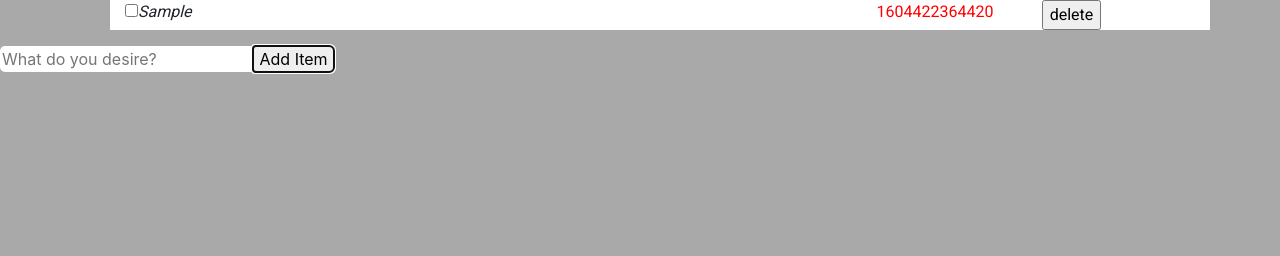
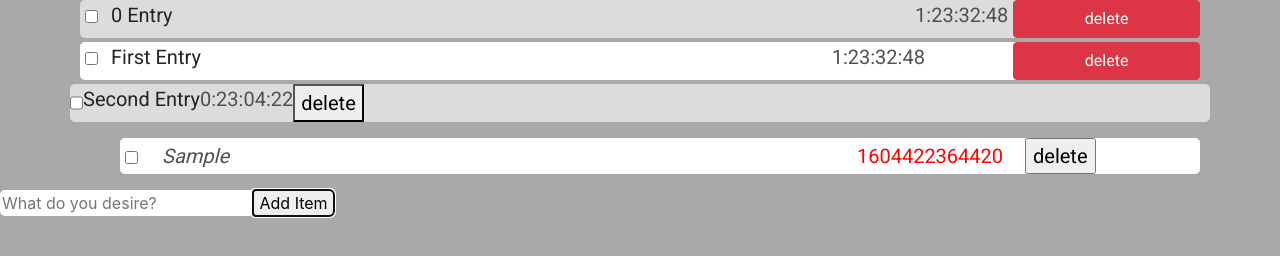
Before and after one commit to jamesmonks/BulletJournal, a plain HTML site: page BulletJournal.html in a window 1280 px wide. Both pictures are taken after typing "Sample" into the empty fields and a click on the button "Add Item". Drawn offline with nearby package versions, Linux system fonts and the light colour scheme.

Commit message:
Created Bootstrap HTML Skeleton

```diff
--- a/BulletJournal.css
+++ b/BulletJournal.css
@@ -6,6 +6,13 @@ li {
     display: flex;
     font-family: 'Roboto', sans-serif;
     list-style-type: none;
+}
+
+li {
+    vertical-align: middle;
+    align-content: center;
+    font-size: 1.25em;
+    border-radius: 5px;
 }
 
 li.zero {
@@ -26,10 +33,10 @@ li input[type="button"] {
 
 input[type="checkbox"] {
     animation-duration: 500ms;
+    vertical-align: middle;
 }
 
 input[type="checkbox"]:checked {
-    display: inline-block;
     transform: rotate(360deg);
     transition: cubic-bezier(0.755, 0.05, 0.855, 0.06);
     transition-duration: 500ms;
@@ -68,3 +75,7 @@ button#submit {
 .entry {
     font-style: italic;
 }
+
+span.entry_text {
+    margin-left: 1em;
+}
--- a/BulletJournal.html
+++ b/BulletJournal.html
@@ -19,6 +19,33 @@
 
 </head>
 <body>
+
+
+    <ul id="notBulletList" class="container">
+        <li id="li_0" class="form-row one mb-1">
+            <div class="col-12 col-md-8">
+                <input type="checkbox" class="mr-2"/>
+                <label for="li_0">0 Entry</label>
+            </div>
+            <span class="col-3 offset-6 col-md-2 offset-md-0 text-right">1:23:32:48</span>
+            <button type="button" class="btn btn-danger col-3 col-md-2 pull-right" onclick="delete2(event)">delete</button>
+        </li>
+        <li id="li_1" class="form-row zero mb-1">
+            <div class="col-8">
+                <input type="checkbox" class="mr-2"/>
+                <label for="li_1">First Entry</label>
+            </div>
+            <span class="col-2">1:23:32:48</span>
+            <button type="button" class="btn btn-danger col-2" onclick="delete2(event)">delete</button>
+        </li>
+        <li id="li_2" class="row one">
+                <input type="checkbox" />
+                <label for="li_2">Second Entry</label>
+                <span>0:23:04:22</span>
+                <button>delete</button>
+    </ul>
+
+
     <div class="container">
         <ul id="bulletList">
 
--- a/BulletJournal.js
+++ b/BulletJournal.js
@@ -28,9 +28,10 @@ function addBullet(event) {
 
     //div_entry
     let tf = $("#bullet");
-    let div_entry = $("<DIV>").attr({ class: "col-12 col-md-8 entry" }).append(tf.val());
+    let txt_span = $("<SPAN>").attr({ class: "entry_text"}).append(tf.val());
+    let div_entry = $("<DIV>").attr({ class: "col-12 col-md-8 entry" }).append(txt_span);
     tf.val("");
-    let chk = $("<input>").attr({ type: "checkbox" });
+    let chk = $("<input>").attr({ type: "checkbox", class: "form-check-input" });
     chk.on("click", showMe);
     $(div_entry).prepend(chk);
 
@@ -38,7 +39,7 @@ function addBullet(event) {
     let div_stamp = $("<DIV>").attr({ class: "col-2 timestamp" }).append(startTime);
 
     //div_btn
-    let div_btn = $("<div>").attr({ class: "col-1 align-self-end" });
+    let div_btn = $("<div>").attr({ class: "col-1 align-self-end w-100" });
     let btn = $("<input>").attr({ type: "button", value: "delete"});
     btn.on("click", showMe);
     $(div_btn).append(btn);
@@ -47,9 +48,9 @@ function addBullet(event) {
     let li_id = "li_" + startTime;
     let bullet;
     if (tasklist.length % 2 == 0)
-        bullet = $("<li>").attr({ id: li_id, class: "zero row" });
+        bullet = $("<li>").attr({ id: li_id, class: "zero form-row form-inline" });
     else
-        bullet = $("<li>").attr({ id: li_id, class: "one row" });
+        bullet = $("<li>").attr({ id: li_id, class: "one form-row form-inline" });
 
     $(bullet).append(div_entry).append(div_stamp).append(div_btn);
 
@@ -62,8 +63,55 @@ function addBullet(event) {
     console.log(tasklist);
 }
 
+function delete2(event) {
+    console.log(event.target);
+    let tar = event.target;
+    let par = $(tar).parent();
+    if ($(par).hasClass(["zero"]))
+    {
+        $(par).removeClass(["zero"]);
+        $(par).addClass(["one"]);
+    } else if ($(par).hasClass(["one"]))
+    {
+        $(par).removeClass(["one"]);
+        $(par).addClass(["zero"]);
+    }
+    console.log($(tar).parent().hasClass(["zero"]));
+    // console.log($(tar).parent().remove());
+}
+
 function createList() {
     //grab array, add each element individually
+}
+
+function time_left(time_eval) {
+    if (typeof time_eval === 'number' && Number.isSafeInteger(time_eval))
+    {
+        let d = new Date();
+        let deadline = d.getTime() + this._2days_;
+        return Math.max(deadline - time_eval, -1);
+    }
+    else
+        return NaN;
+}
+
+function format_time_left(time_left) {
+    if (time_left <= _2days_)
+    {
+        //1000 * 60 * 60 * 24 * 2;
+        let mal = time_left / 1000;
+        //seconds
+        let str = ":" + (mal % 60).toString();
+        //minutes
+        mal /= 60;
+        str.prepend(":" + (mal % 60).toString());
+        //hours
+        mal /= 60;
+        str.prepend(":" + (mal % 24).toString());
+        //days
+        mal /= 24;
+        str.prepend(mal.toString());
+    }
 }
 
 function showMe(event) {
```
